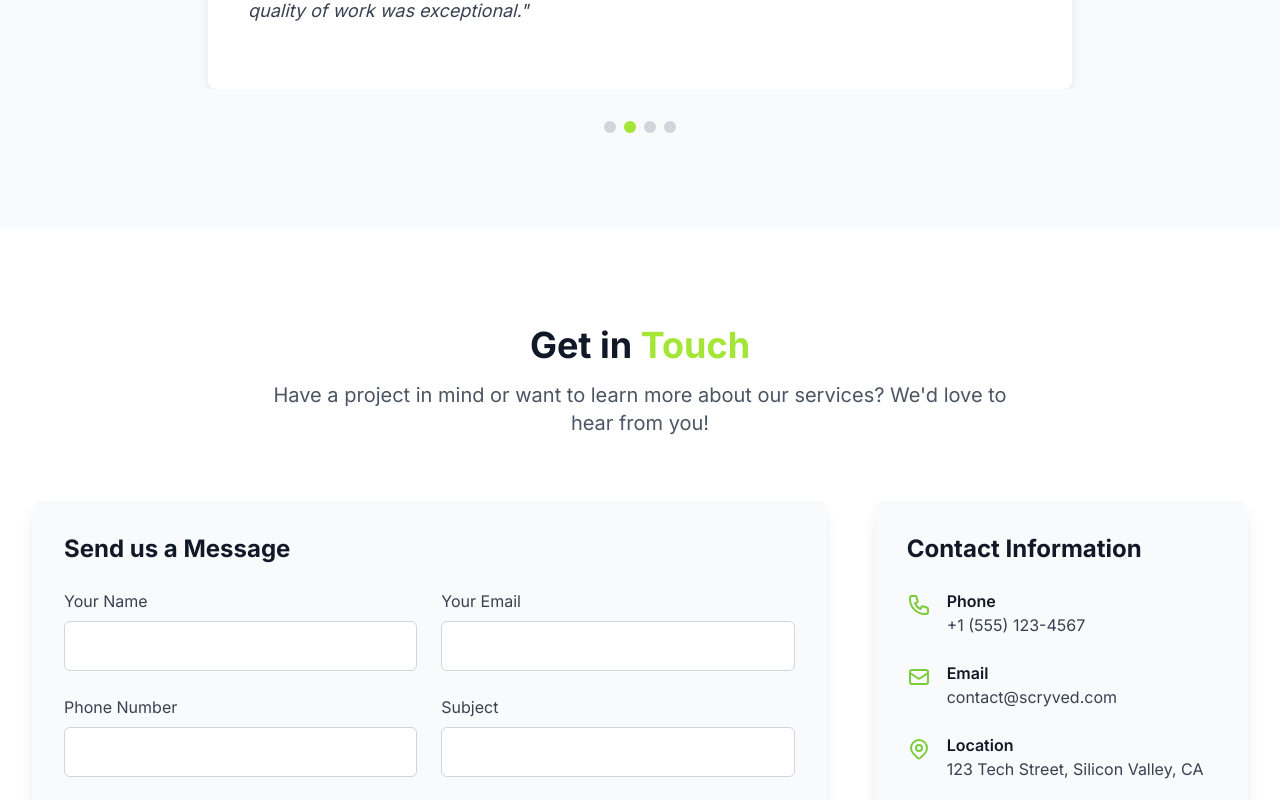
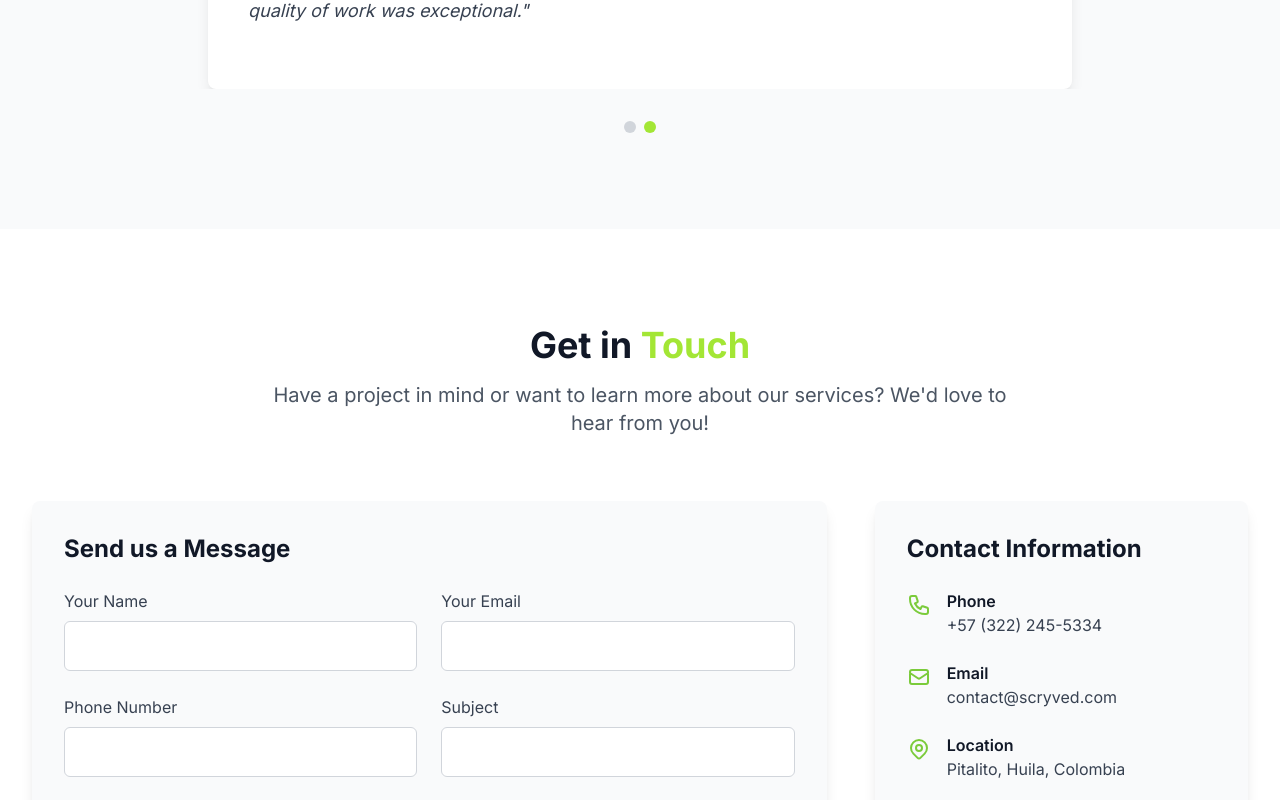
Before and after one commit to Julian-Azange/scryved-landing-page, a React (Vite) app: page / in a window 1280 px wide. Shown: the part 4280-5080 px from the top of the page. Built offline with nearby package versions, Linux system fonts and the light colour scheme.

Commit message:
MOD: language other sections

```diff
--- a/src/components/sections/Contact.jsx
+++ b/src/components/sections/Contact.jsx
@@ -51,8 +51,8 @@ const Contact = () => {
         </svg>
       ),
       title: 'Phone',
-      content: '+1 (555) 123-4567',
-      link: 'tel:+15551234567',
+      content: '+57 (322) 245-5334',
+      link: 'tel:+573222455334',
     },
     {
       id: 'contact-email',
@@ -74,7 +74,7 @@ const Contact = () => {
         </svg>
       ),
       title: 'Location',
-      content: '123 Tech Street, Silicon Valley, CA',
+      content: 'Pitalito, Huila, Colombia',
       link: 'https://maps.google.com',
     },
   ];
--- a/src/components/sections/Testimonials.jsx
+++ b/src/components/sections/Testimonials.jsx
@@ -1,45 +1,15 @@
 import { useState, useRef, useEffect } from 'react';
 import { motion, useInView } from 'framer-motion';
+import { useLanguage } from '../../context/LanguageContext';
 
 const Testimonials = () => {
+  const { t } = useLanguage();
   const [activeIndex, setActiveIndex] = useState(0);
   const sectionRef = useRef(null);
   const isInView = useInView(sectionRef, { once: true, amount: 0.3 });
 
-  const testimonials = [
-    {
-      id: 1,
-      name: 'Sarah Johnson',
-      position: 'CEO, TechStart Inc.',
-      image: 'https://randomuser.me/api/portraits/women/1.jpg',
-      content: 'Scryved transformed our business with their custom software solution. Their team was professional, responsive, and delivered beyond our expectations. The new platform has increased our efficiency by 40%.',
-      rating: 5,
-    },
-    {
-      id: 2,
-      name: 'Michael Chen',
-      position: 'CTO, InnovateCorp',
-      image: 'https://randomuser.me/api/portraits/men/2.jpg',
-      content: 'Working with Scryved was a game-changer for our company. Their expertise in mobile app development helped us launch a product that our users love. The attention to detail and quality of work was exceptional.',
-      rating: 5,
-    },
-    {
-      id: 3,
-      name: 'Emily Rodriguez',
-      position: 'Marketing Director, GrowthLabs',
-      image: 'https://randomuser.me/api/portraits/women/3.jpg',
-      content: 'The team at Scryved delivered an outstanding e-commerce platform that has significantly increased our conversion rates. Their understanding of UX/UI design principles and technical implementation was impressive.',
-      rating: 4,
-    },
-    {
-      id: 4,
-      name: 'David Wilson',
-      position: 'Founder, HealthTech Solutions',
-      image: 'https://randomuser.me/api/portraits/men/4.jpg',
-      content: 'Scryved helped us bring our healthcare application to life. Their development process was transparent, and they were always available to address our concerns. The final product exceeded our expectations.',
-      rating: 5,
-    },
-  ];
+  // Usa los testimonios del contexto de idioma, con un array vacío como fallback.
+  const testimonials = t?.testimonials?.items || [];
 
   useEffect(() => {
     if (isInView) {
@@ -55,6 +25,9 @@ const Testimonials = () => {
     setActiveIndex(index);
   };
 
+  // Previene errores si las traducciones aún no han cargado.
+  if (!t) return null;
+
   return (
     <section id="testimonials" ref={sectionRef} className="section-padding bg-gray-50 dark:bg-gray-900 overflow-hidden">
       <div className="container-custom">
@@ -65,10 +38,10 @@ const Testimonials = () => {
           transition={{ duration: 0.7 }}
         >
           <h2 className="text-3xl md:text-4xl font-bold text-gray-900 dark:text-white mb-4">
-            Client <span className="text-secondary">Testimonials</span>
+            {t.testimonials.title} <span className="text-secondary">{t.testimonials.title_highlight}</span>
           </h2>
           <p className="text-xl text-gray-600 dark:text-gray-300 max-w-3xl mx-auto">
-            Don't just take our word for it. Here's what our clients have to say about working with us.
+            {t.testimonials.subtitle}
           </p>
         </motion.div>
 
--- a/src/locales/en.json
+++ b/src/locales/en.json
@@ -13,5 +13,63 @@
         "subtitle": "We build innovative, scalable, and high-performance software solutions tailored to your needs.",
         "get_started": "Get Started",
         "learn_more": "Learn More"
+  },
+  "services": {
+    "title": "Our",
+    "title_highlight": "Services",
+    "subtitle": "We offer a wide range of services to bring your ideas to life.",
+    "items": [
+      { "title": "Web Development", "description": "Creating modern and responsive websites." },
+      { "title": "Mobile Apps", "description": "Developing native and cross-platform mobile applications." },
+      { "title": "UI/UX Design", "description": "Designing intuitive and attractive user interfaces." }
+    ]
+  },
+  "about": {
+    "title": "About",
+    "title_highlight": "Us",
+    "content": "We are a team of passionate developers and designers dedicated to creating exceptional digital experiences. Our mission is to help businesses grow through technology."
+  },
+  "portfolio": {
+    "title": "Our",
+    "title_highlight": "Portfolio",
+    "subtitle": "Check out some of our latest projects."
+  },
+  "testimonials": {
+    "title": "Client",
+    "title_highlight": "Testimonials",
+    "subtitle": "Don't just take our word for it. Here's what our clients have to say about working with us.",
+    "items": [
+      {
+        "id": 1,
+        "name": "Sarah Johnson",
+        "position": "CEO, TechStart Inc.",
+        "image": "https://randomuser.me/api/portraits/women/1.jpg",
+        "content": "Scryved transformed our business with their custom software solution. Their team was professional, responsive, and delivered beyond our expectations. The new platform has increased our efficiency by 40%.",
+        "rating": 5
+      },
+      {
+        "id": 2,
+        "name": "Michael Chen",
+        "position": "CTO, InnovateCorp",
+        "image": "https://randomuser.me/api/portraits/men/2.jpg",
+        "content": "Working with Scryved was a game-changer for our company. Their expertise in mobile app development helped us launch a product that our users love. The attention to detail and quality of work was exceptional.",
+        "rating": 5
+      }
+    ]
+  },
+  "contact": {
+    "title": "Get in",
+    "title_highlight": "Touch",
+    "subtitle": "Have a project in mind? We'd love to hear from you.",
+    "form": {
+      "name": "Name",
+      "email": "Email",
+      "message": "Message",
+      "submit": "Send Message"
+    }
+  },
+  "footer": {
+    "description": "Innovative software solutions to drive your business forward.",
+    "rights": "All rights reserved."
     }
 }
--- a/src/locales/es.json
+++ b/src/locales/es.json
@@ -13,5 +13,63 @@
         "subtitle": "Construimos soluciones de software innovadoras, escalables y de alto rendimiento adaptadas a tus necesidades.",
         "get_started": "Comenzar",
         "learn_more": "Saber Más"
+  },
+  "services": {
+    "title": "Nuestros",
+    "title_highlight": "Servicios",
+    "subtitle": "Ofrecemos una amplia gama de servicios para dar vida a tus ideas.",
+    "items": [
+      { "title": "Desarrollo Web", "description": "Creando sitios web modernos y responsivos." },
+      { "title": "Apps Móviles", "description": "Desarrollando aplicaciones móviles nativas y multiplataforma." },
+      { "title": "Diseño UI/UX", "description": "Diseñando interfaces de usuario intuitivas y atractivas." }
+    ]
+  },
+  "about": {
+    "title": "Sobre",
+    "title_highlight": "Nosotros",
+    "content": "Somos un equipo de desarrolladores y diseñadores apasionados dedicados a crear experiencias digitales excepcionales. Nuestra misión es ayudar a las empresas a crecer a través de la tecnología."
+  },
+  "portfolio": {
+    "title": "Nuestro",
+    "title_highlight": "Portafolio",
+    "subtitle": "Echa un vistazo a algunos de nuestros proyectos más recientes."
+  },
+  "testimonials": {
+    "title": "Testimonios de",
+    "title_highlight": "Clientes",
+    "subtitle": "No confíes solo en nuestra palabra. Esto es lo que nuestros clientes dicen sobre trabajar con nosotros.",
+    "items": [
+      {
+        "id": 1,
+        "name": "Sarah Johnson",
+        "position": "CEO, TechStart Inc.",
+        "image": "https://randomuser.me/api/portraits/women/1.jpg",
+        "content": "Scryved transformó nuestro negocio con su solución de software a medida. Su equipo fue profesional, receptivo y superó nuestras expectativas. La nueva plataforma ha aumentado nuestra eficiencia en un 40%.",
+        "rating": 5
+      },
+      {
+        "id": 2,
+        "name": "Michael Chen",
+        "position": "CTO, InnovateCorp",
+        "image": "https://randomuser.me/api/portraits/men/2.jpg",
+        "content": "Trabajar con Scryved fue un punto de inflexión para nuestra empresa. Su experiencia en desarrollo de aplicaciones móviles nos ayudó a lanzar un producto que nuestros usuarios adoran. La atención al detalle y la calidad del trabajo fueron excepcionales.",
+        "rating": 5
+      }
+    ]
+  },
+  "contact": {
+    "title": "Ponte en",
+    "title_highlight": "Contacto",
+    "subtitle": "¿Tienes un proyecto en mente? Nos encantaría saber de ti.",
+    "form": {
+      "name": "Nombre",
+      "email": "Correo Electrónico",
+      "message": "Mensaje",
+      "submit": "Enviar Mensaje"
+    }
+  },
+  "footer": {
+    "description": "Soluciones de software innovadoras para impulsar tu negocio.",
+    "rights": "Todos los derechos reservados."
     }
 }
```
